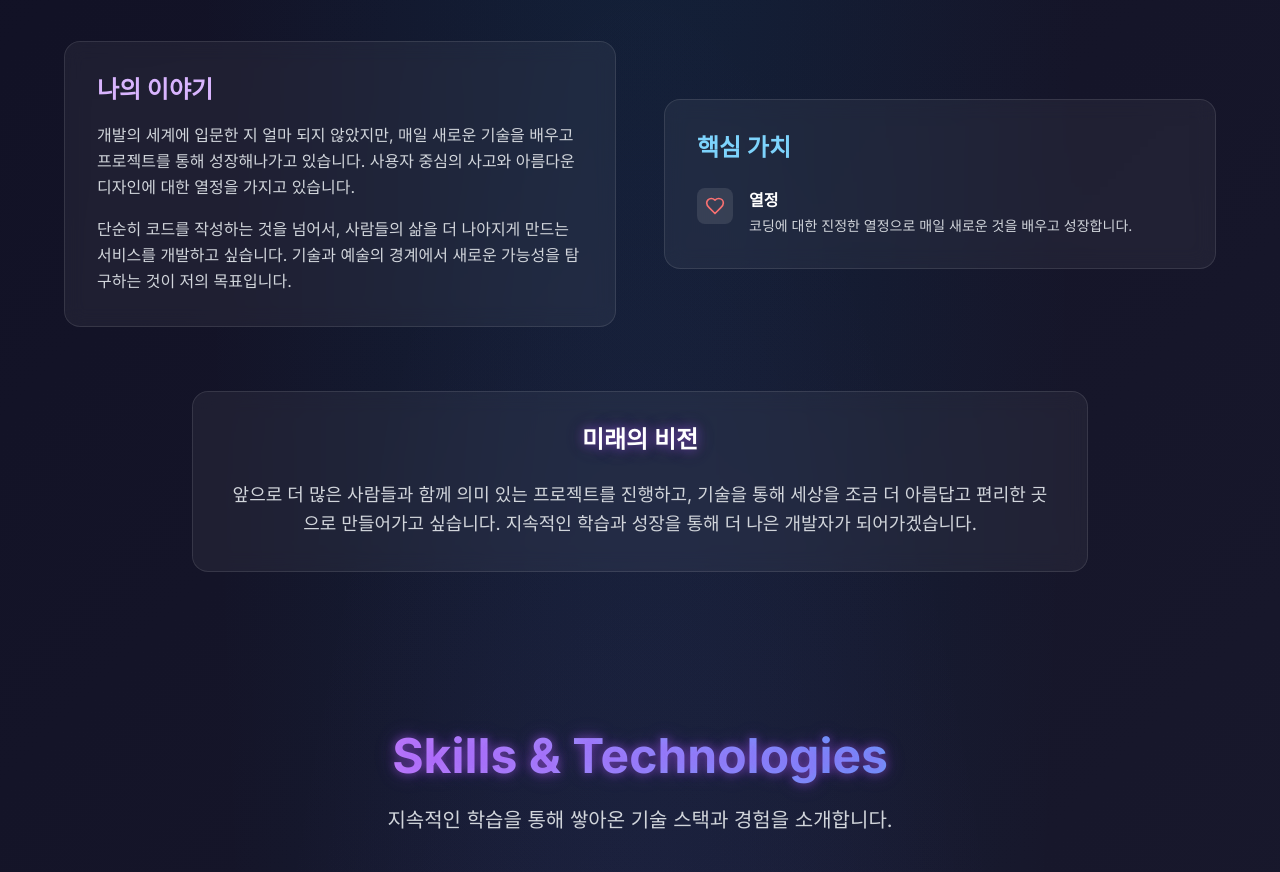
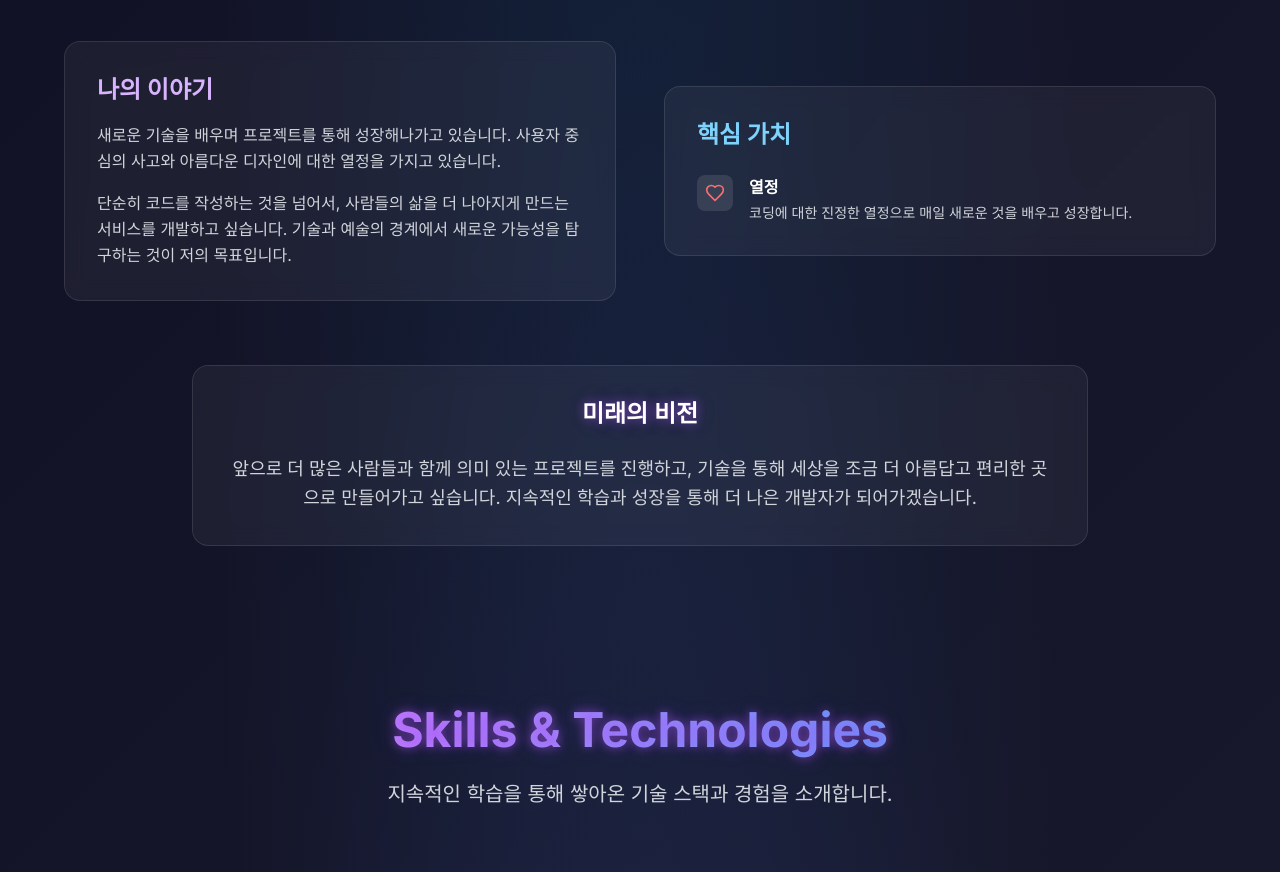
Before and after one commit to DDooTTaa/who-is-jinyong, a Next.js app: page / in a window 1280 px wide. Shown: the part 1040-1912 px from the top of the page. Built offline with nearby package versions, Linux system fonts and the light colour scheme.

Commit message:
문구 수정

```diff
--- a/components/About.tsx
+++ b/components/About.tsx
@@ -97,7 +97,7 @@ const About = () => {
             <div className="glass-effect p-8 rounded-2xl">
               <h3 className="text-2xl font-bold mb-4 text-cosmic-300">나의 이야기</h3>
               <p className="text-gray-300 leading-relaxed mb-4">
-                개발의 세계에 입문한 지 얼마 되지 않았지만, 매일 새로운 기술을 배우고
+                새로운 기술을 배우며
                 프로젝트를 통해 성장해나가고 있습니다. 사용자 중심의 사고와
                 아름다운 디자인에 대한 열정을 가지고 있습니다.
               </p>
```
